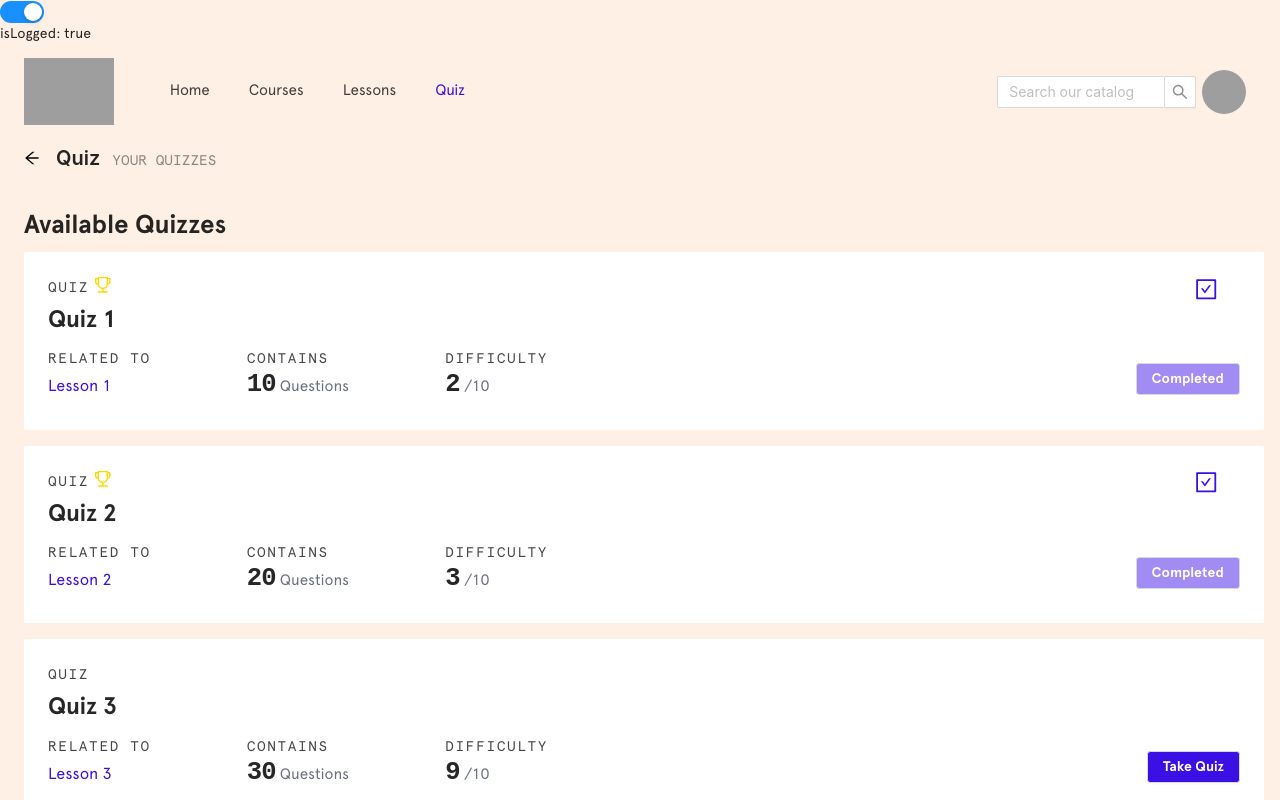
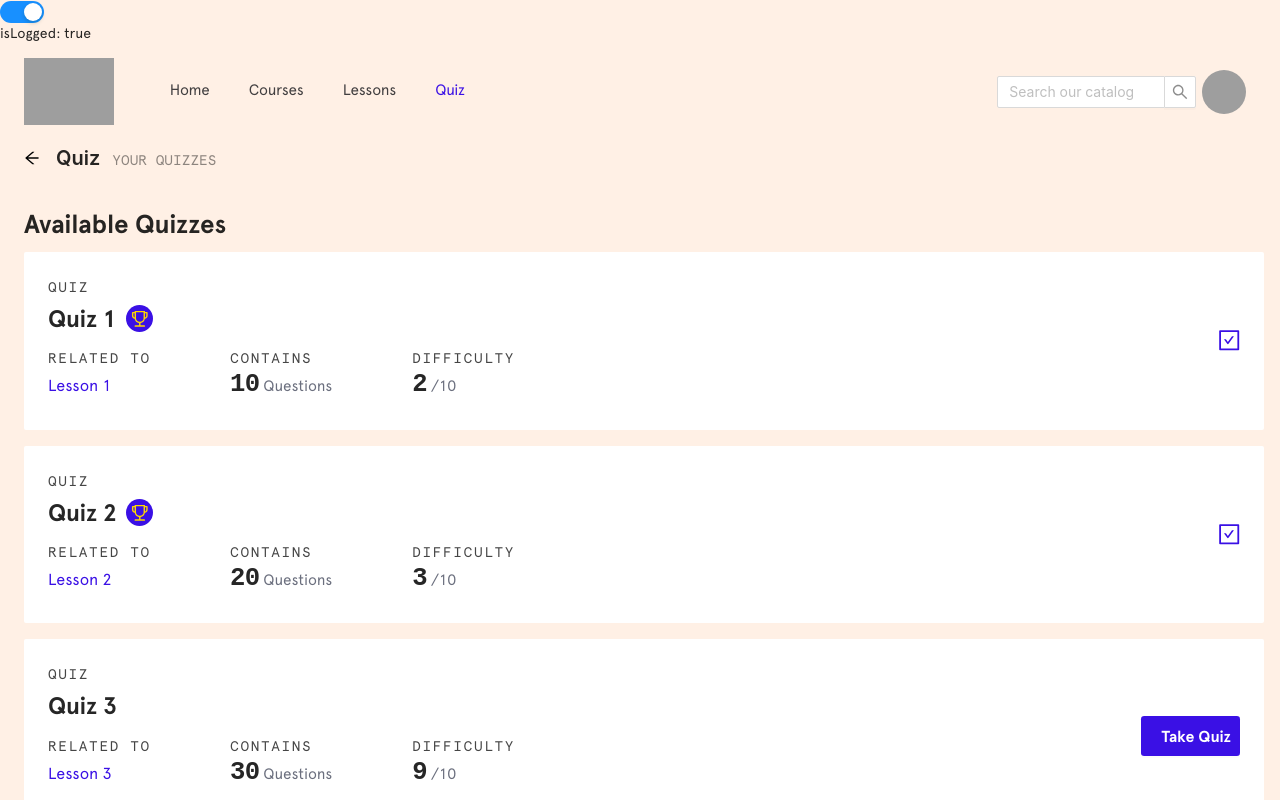
Before and after one commit to antoineGH/sayhello, a React (Create React App) app: page /auth/quiz in a window 1280 px wide. Shown: the top 800 px of the page. Built offline with nearby package versions, Linux system fonts and the light colour scheme; grey boxes are pictures that could not be loaded.

Commit message:
update design quiz

```diff
--- a/src/App.css
+++ b/src/App.css
@@ -586,3 +586,21 @@ h4.ant-typography,
 	transition: all 0.3s;
 	padding: 0.6rem 0.7rem 0.5rem 0.6rem;
 }
+
+.circle {
+	border-radius: 50%;
+	width: 1.7rem;
+	height: 1.7rem;
+	background-color: #3a10e5;
+	margin: auto;
+}
+
+.trophy_elem {
+	color: gold;
+	font-size: 1.1rem;
+	display: flex;
+	justify-content: center;
+	height: 100%;
+	align-items: center;
+	margin-top: 0.2rem;
+}
--- a/src/components/quiz/QuizSummary.tsx
+++ b/src/components/quiz/QuizSummary.tsx
@@ -27,28 +27,27 @@ const QuizSummary = ({
 	return (
 		<>
 			<Row>
+				<Col span={22}>
+					<Row>
 						<Col>
 							<div className='ant-statistic-title'>QUIZ</div>
+						</Col>
+					</Row>
+					<Row>
+						<Col>
+							<Title level={4}>{quizName}</Title>
 						</Col>
 						{score !== -1 ? (
 							<Col span={1}>
 								<Tooltip title={`Completed: Score ${score}%`}>
-							<TrophyOutlined style={{ color: 'gold', fontSize: '1.1rem', marginLeft: '0.3rem' }} />
+									<div className='circle'>
+										<TrophyOutlined className='trophy_elem' />
+									</div>
 								</Tooltip>
 							</Col>
 						) : (
 							''
 						)}
-				<Col span={1} offset={21} style={{ justifyContent: 'center', display: 'flex' }}>
-					<Tooltip title={score !== 0 ? `${quizName} completed` : `${quizName} not completed`}>
-						{score !== -1 && <CheckSquareOutlined className='checkedLesson' />}
-					</Tooltip>
-				</Col>
-			</Row>
-			<Row>
-				<Col span={2}>
-					<Title level={4}>{quizName}</Title>
-				</Col>
 					</Row>
 					<Row></Row>
 					<Row>
@@ -71,16 +70,32 @@ const QuizSummary = ({
 							/>
 						</Col>
 						<Col span={4}>
-					<Statistic className='stat_course_lower' title='Difficulty' value={difficulty} suffix='/10' />
+							<Statistic
+								className='stat_course_lower'
+								title='Difficulty'
+								value={difficulty}
+								suffix='/10'
+							/>
 						</Col>
-				<Col span={2} offset={10} className='col_course_summary_btn'>
-					<Button
-						className={score !== -1 ? 'btn_disabled' : ''}
-						style={{ marginTop: '1rem' }}
-						disabled={score !== -1}
-						onClick={() => handleQuiz(quizID)}>
-						{score !== -1 ? 'Completed' : 'Take Quiz'}
+					</Row>
+				</Col>
+				<Col
+					span={2}
+					style={{
+						display: 'flex',
+						justifyContent: 'flex-end',
+						alignItems: 'center',
+					}}
+					className='btn_quiz_col'>
+					{score !== -1 ? (
+						<Tooltip title={`${quizName} completed`}>
+							<CheckSquareOutlined className='checkedLesson' />
+						</Tooltip>
+					) : (
+						<Button className='btn_quiz' style={{ marginTop: '1rem' }} onClick={() => handleQuiz(quizID)}>
+							Take Quiz
 						</Button>
+					)}
 				</Col>
 			</Row>
 		</>
```
Lines whose indentation alone changed are shown as unchanged.
